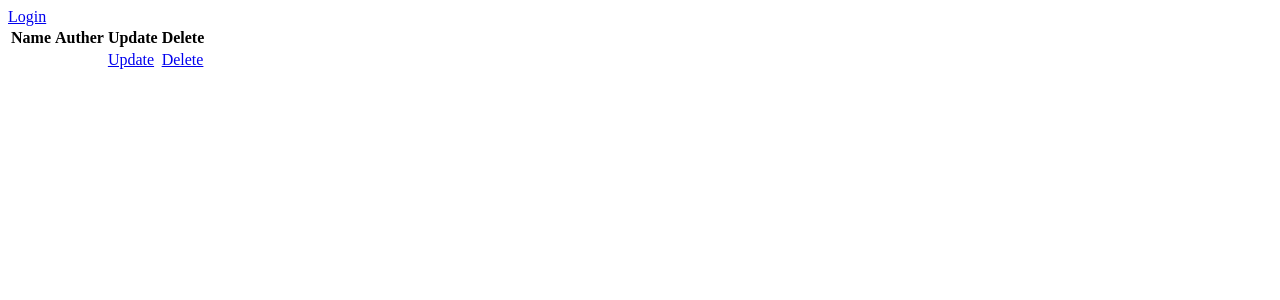
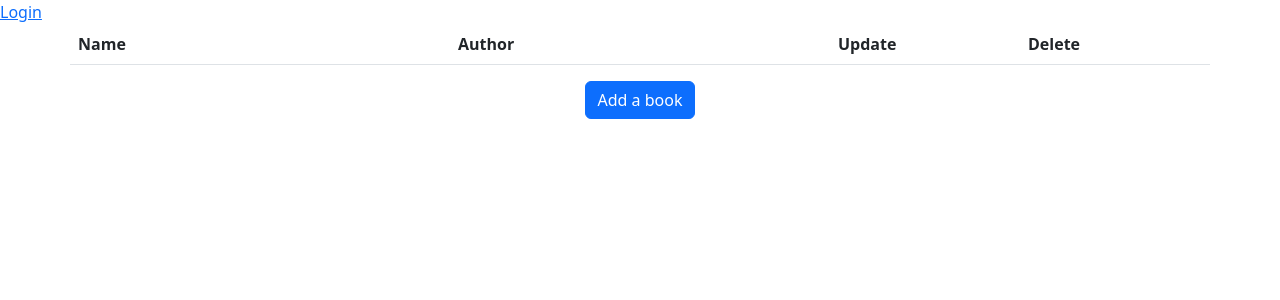
Before and after one commit to ghanshyamz/library, a Django app: page / in a window 1280 px wide. Shown: the top 300 px of the page. Run offline with Django 4.2, Linux system fonts and the light colour scheme; data that the repository does not hold is empty; some libraries are stand-ins or nearby versions.

Commit message:
CRUD done

```diff
--- a/library/books/models.py
+++ b/library/books/models.py
@@ -2,8 +2,8 @@ from django.db import models
 
 
 class Books(models.Model):
-    name = models.CharField(max_length=30)
-    auther = models.CharField(max_length=30)
+    name = models.CharField(max_length=255)
+    author = models.CharField(max_length=50)
 
 
     def __str__(self):
--- a/library/lib_admin/views.py
+++ b/library/lib_admin/views.py
@@ -1,10 +1,12 @@
 from django.shortcuts import render, redirect
 from .form import UserLoginForm, UserRegisterForm
 from django.contrib import auth
+from books.models import Books
 
 # Create your views here.
 def home(request):
-    return render(request, 'books.html')
+    books = Books.objects.all()
+    return render(request, 'books.html', {'books':books})
 
 def register(request):
     if request.method == 'POST':
--- a/library/library/settings.py
+++ b/library/library/settings.py
@@ -126,7 +126,11 @@ USE_TZ = True
 # Static files (CSS, JavaScript, Images)
 # https://docs.djangoproject.com/en/4.1/howto/static-files/
 
-STATIC_URL = 'static/'
+STATIC_URL = '/static/'
+
+STATICFILES_DIRS = [
+    BASE_DIR / 'static',
+]
 
 # Default primary key field type
 # https://docs.djangoproject.com/en/4.1/ref/settings/#default-auto-field
--- a/library/library/urls.py
+++ b/library/library/urls.py
@@ -20,8 +20,13 @@ from lib_admin.views import *
 
 urlpatterns = [
     path('admin/', admin.site.urls),
+
     path('',home, name='home'),
     path('register/', register, name='register'),
     path('login/', login, name='login'),
     path('logout/',logout, name='logout'),
+
+    path('addBook/',addBook, name='addBook'),
+    path('updateBook/<int:id>',updateBook, name='updateBook'),
+    path('deleteBook/<int:id>',deleteBook, name='deleteBook'),
 ]
--- a/library/templates/base.html
+++ b/library/templates/base.html
@@ -1,9 +1,12 @@
+{% load static %}
 <!DOCTYPE html>
 <html lang="en">
 <head>
     <meta charset="UTF-8">
     <meta http-equiv="X-UA-Compatible" content="IE=edge">
     <meta name="viewport" content="width=device-width, initial-scale=1.0">
+    <link rel="stylesheet" type="text/css" href="{% static '/css/bootstrap.min.css' %}" >
+    <script src="{% static '/js/bootstrap.min.js' %}" type="text/javascript"></script>
     <title>Document</title>
 </head>
 <body>
@@ -11,7 +14,7 @@
         <span><h2>{{ user.first_name }}</h2></span>
         <span><a href="{% url 'logout' %}">Logout</a></span>&nbsp;&nbsp;&nbsp;
     {% else %}
-        <span><a href="{% url 'login' %}">Login</a></span>
+        <span class="mb-5"><a href="{% url 'login' %}">Login</a></span>
     {% endif %}
     {% block content %}
 
--- a/library/templates/books.html
+++ b/library/templates/books.html
@@ -1,30 +1,33 @@
 {% extends 'base.html' %}
 
 {% block content %}
+    <div class="container">
 
         <table class="table">
             <thead>
-            <tr>
-                <th>Name</th>
-                <th>Auther</th>
-                <th>Update</th>
-                <th>Delete</th>
+                <tr class="row">
+                    <th class="col-4">Name</th>
+                    <th class="col-4">Author</th>
+                    <th class="col-2">Update</th>
+                    <th class="col-2">Delete</th>
                 </tr>
             </thead>
             <tbody>
-            <tr>
-                <td></td>
-                <td></td>
-                <td><a href="+" class="btn-info">Update</a></td>
-                <td><a href="+" class="btn-danger">Delete</a></td>
+                {% for book in books %}
+                <tr class="row">
+                    <td class="col-4">{{ book.name }}</td>
+                    <td class="col-4">{{ book.author }}</td>
+                    <td class="col-2"><a href="{% url 'updateBook' id=book.id %}" class="btn btn-info">Update</a></td>
+                    <td class="col-2"><a href="{% url 'deleteBook' id=book.id %}" class="btn btn-danger">Delete</a></td>
                 </tr>
+                {% endfor %}
+
             </tbody>
+
         </table>
-
-    <div class="d-grid">
-        {% for book in books %}
-        <div></div>
-        {% endfor %}
+        <div class="text-center">
+            <a href="{% url 'addBook' %}" class=" btn btn-primary">Add a book</a>
         </div>
 
+    </div>
 {% endblock content %}
```
Also changed, not shown: library/books/form.py (added, +12 -0 lines), library/books/views.py (+42 -2 lines), library/templates/add_book.html (added, +14 -0 lines), library/templates/update_book.html (added, +14 -0 lines), library/books/migrations/0002_alter_books_auther_alter_books_name.py (added), library/books/migrations/0003_rename_auther_books_author.py (added). Lines whose indentation alone changed are shown as unchanged.
